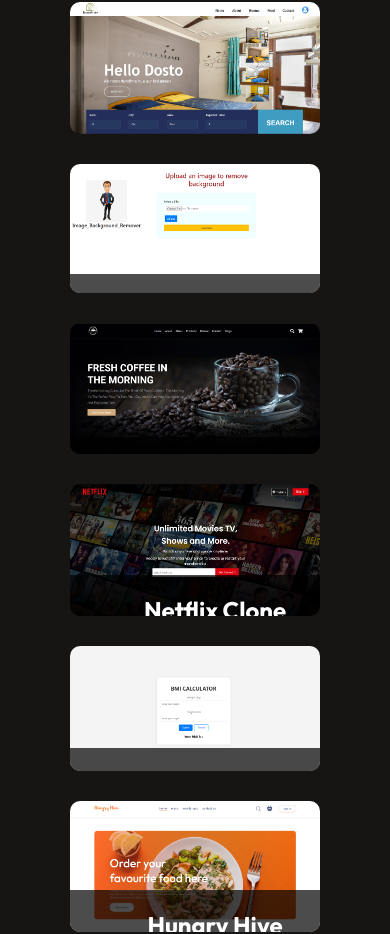
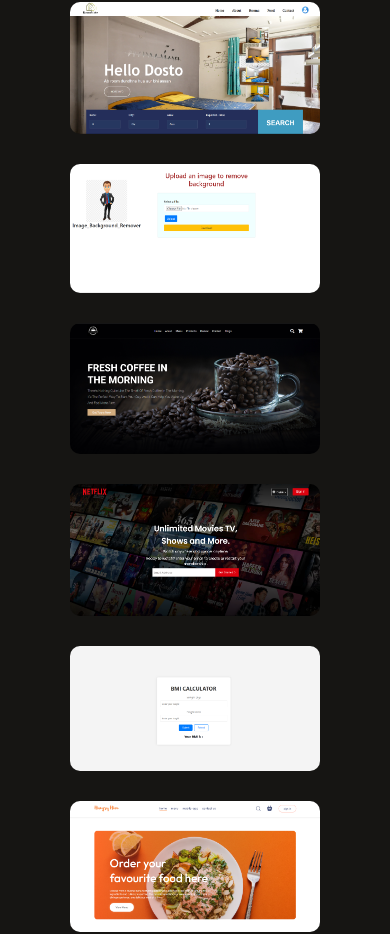
Before and after one commit to Nam485/Portfolio, a React (Vite) app: page / in a window 390 px wide. Shown: the part 3635-4569 px from the top of the page. Built offline with nearby package versions, Linux system fonts and the light colour scheme.

Commit message:
Update MyWork.css

```diff
--- a/src/Components/MyWork/MyWork.css
+++ b/src/Components/MyWork/MyWork.css
@@ -139,6 +139,14 @@
       width: 100%;
       height: 100%;
   }
+  .work-description h3 {
+  font-size: 18px;
+  margin-bottom: 5px;
+}
+
+.work-description p {
+  font-size: 10px;
+}
   .mywork-showmore {
       padding: 20px 40px;
       font-size: 18px;
```
